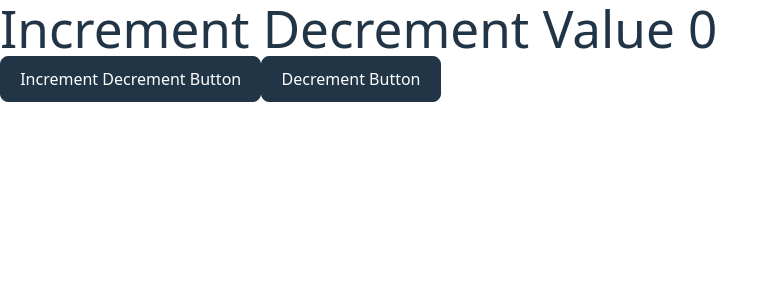
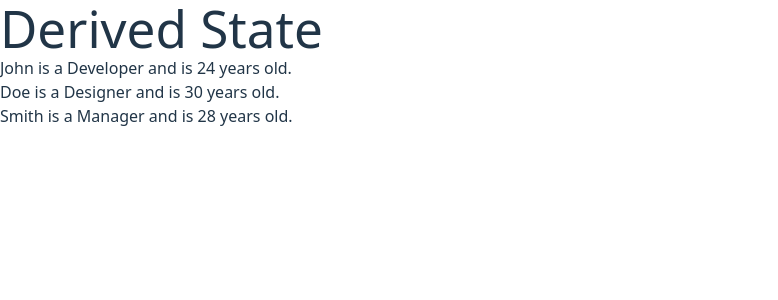
Before and after one commit to subhomoyprojects/react_19, a React (Vite) app: page / in a window 1280 px wide. Shown: the top 300 px of the page, without its empty margins (0-778 px from the left). Built offline with nearby package versions, Linux system fonts and the light colour scheme.

Commit message:
design add

```diff
--- a/src/App.jsx
+++ b/src/App.jsx
@@ -1,3 +1,4 @@
+import DerivedState from "./components/DerivedState";
 import Counter from "./components/hooks/Counter";
 import NetflixSeries from "./components/NetflixSeries";
 import PropsUsage from "./components/PropsUsage";
@@ -11,7 +12,8 @@ const App = () => {
       {/* <div className="props-passing-area">
         <PropsUsage />
       </div> */}
-      <Counter />
+      {/* <Counter /> */}
+      <DerivedState />
     </>
   );
 };
--- /dev/null
+++ b/src/components/DerivedState.jsx
@@ -0,0 +1,24 @@
+import { useState } from "react";
+
+export default function DerivedState() {
+  const [state, setState] = useState([
+    { id: 1, name: "John", age: 24, job: "Developer" },
+    { id: 2, name: "Doe", age: 30, job: "Designer" },
+    { id: 3, name: "Smith", age: 28, job: "Manager" },
+  ]);
+  const stateCount = state.length;
+  const stateAverageAge = state.reduce((acc, curr) => acc + curr.age, 0) / stateCount;
+  console.log("Average Age:", stateAverageAge);
+  return (
+    <>
+      <h1>Derived State</h1>
+      <ul>
+        {state.map((currentItem) => (
+          <li key={currentItem.id}>
+            {currentItem.name} is a {currentItem.job} and is {currentItem.age} years old.
+          </li>
+        ))}
+      </ul>
+    </>
+  );
+}
```
